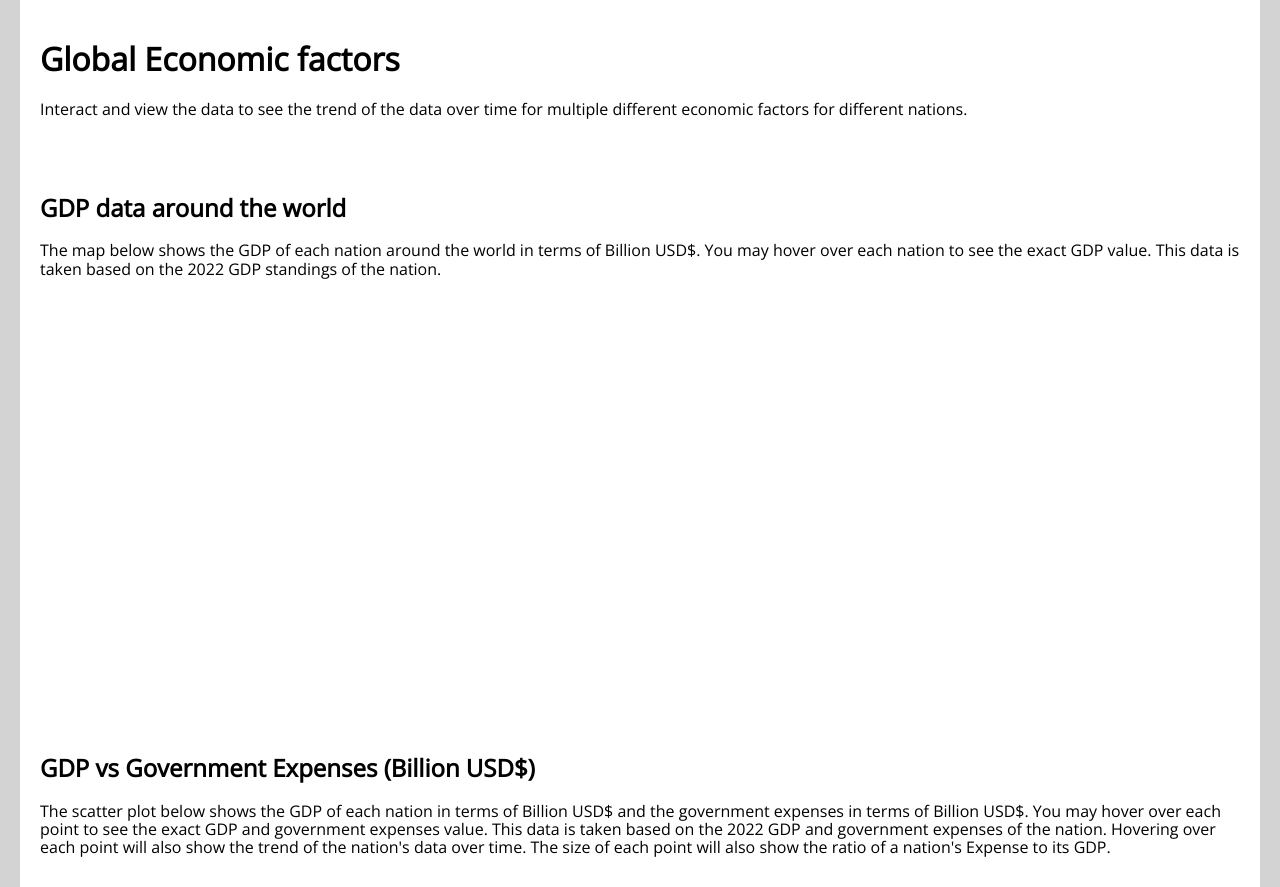
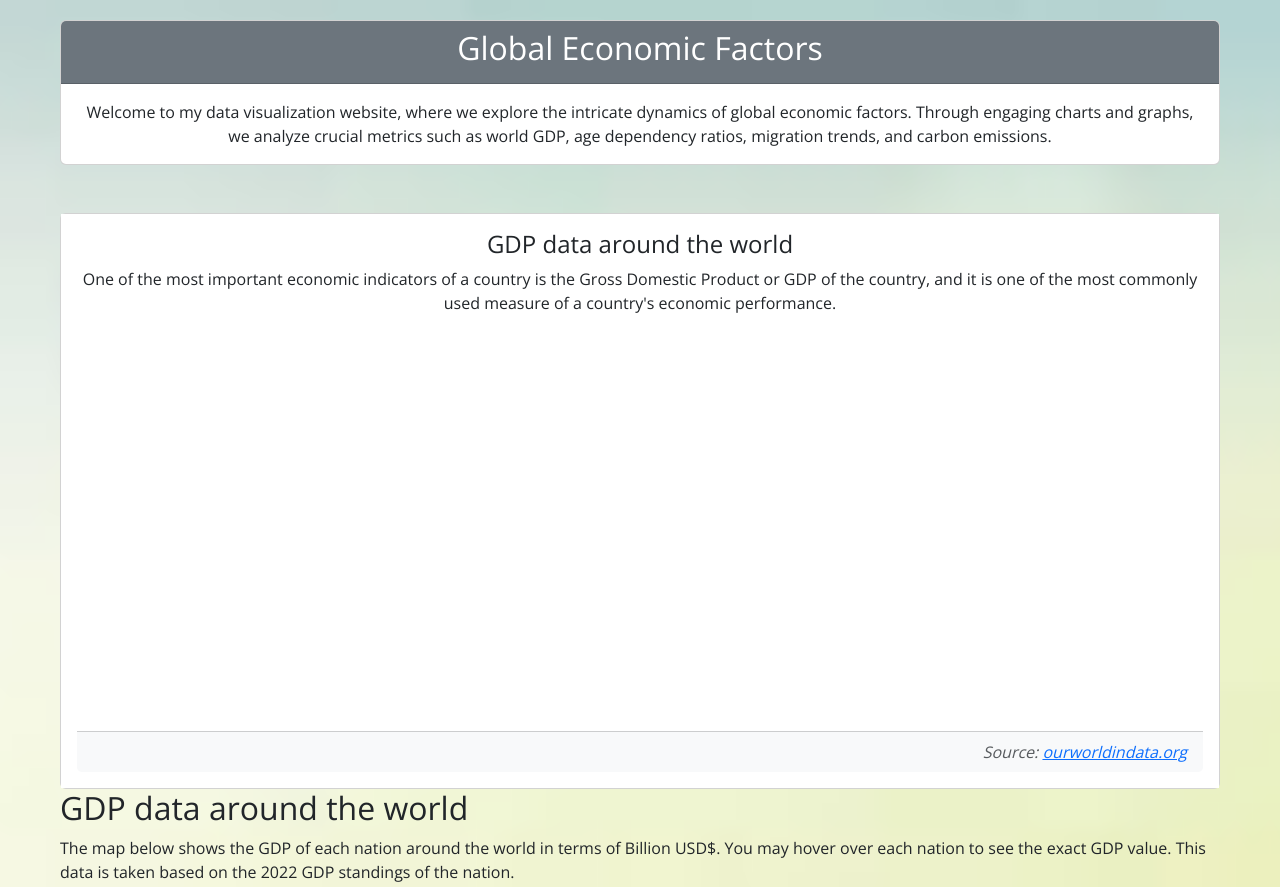
Before and after one commit to arav0020/FIT3179-DataVis2, a plain HTML site: page index.html in a window 1280 px wide. Shown: the top 887 px of the page. Drawn offline with nearby package versions, Linux system fonts and the light colour scheme; a script that the page names is missing.

Commit message:
updated some formatting

```diff
--- a/Visualisations/gdpMap.vg.json
+++ b/Visualisations/gdpMap.vg.json
@@ -7,7 +7,7 @@
     "fontSize": 20,
     "fontWeight": "bold"
   },
-  "width": 800,
+  "width": "container",
   "height": 400,
   "data": {
     "url": "https://raw.githubusercontent.com/arav0020/FIT3179-DataVis2/refs/heads/main/Base%20Data/ne_110m_admin_0_countries.topojson",
--- a/index.html
+++ b/index.html
@@ -14,6 +14,14 @@
       href="https://unpkg.com/purecss@2.0.3/build/pure-min.css"
     />
 
+    <!-- Import  Bootstrap -->
+    <link
+      href="https://cdn.jsdelivr.net/npm/bootstrap@5.3.3/dist/css/bootstrap.min.css"
+      rel="stylesheet"
+      integrity="sha384-QWTKZyjpPEjISv5WaRU9OFeRpok6YctnYmDr5pNlyT2bRjXh0JMhjY6hW+ALEwIH"
+      crossorigin="anonymous"
+    />
+
     <!-- Google font -->
     <link rel="preconnect" href="https://fonts.googleapis.com" />
     <link rel="preconnect" href="https://fonts.gstatic.com" crossorigin />
@@ -26,21 +34,51 @@
     <link rel="stylesheet" type="text/css" href="styles.css" media="all" />
   </head>
 
+  <body style=" background: no-repeat
+  url('https://raw.githubusercontent.com/arav0020/FIT3179-DataVis2/refs/heads/main/Misc/backgroundImg.jpg');
+  background-size: cover; background-position: top; " ></body>
+
   <body>
     <div class="page">
       <!-- Header section -->
-      <div class="pure-g">
-        <div class="pure-u-1-1">
-          <h1>Global Economic factors</h1>
-          <p>
-            Interact and view the data to see the trend of the data over time
-            for multiple different economic factors for different nations.
+      <div class="card text-center">
+        <div class="card-header bg-secondary text-white">
+          <h2 class="card-title">Global Economic Factors</h2>
+        </div>
+        <div class="card-body">
+          <p class="card-text">
+            Welcome to my data visualization website, where we explore the
+            intricate dynamics of global economic factors. Through engaging
+            charts and graphs, we analyze crucial metrics such as world GDP, age
+            dependency ratios, migration trends, and carbon emissions.
           </p>
         </div>
       </div>
+
+      <br />
+      <br />
       <!-- End Header section -->
 
       <!-- Visualization section with choropleth map on left and line chart on right -->
+      <div class="card text-center">
+        <div class="card-body bg-white text-dark">
+          <h4 class="card-title">GDP data around the world</h3>
+          <p class="card-text">
+            One of the most important economic indicators of a country is the Gross Domestic Product or GDP of the country, and it is one of the most commonly used measure of a country's economic performance.
+          </p>
+
+          <div class="card-body-center">
+            <div id="choropleth_map" class="vis-container"></div>
+          </div>
+
+          <div class="card-footer text-right bg-light">
+            <p class="card-text text-end text-muted"> <i>Source: </i><a href="https://ourworldindata.org/grapher/national-gdp-constant-usd-wb?tab=table"><i>ourworldindata.org </i></a> </p>
+          </div>
+        </div>
+      </div>
+
+
+
       <div class="pure-g">
         <div class="pure-u-1-1">
           <h2>GDP data around the world</h2>
--- a/styles.css
+++ b/styles.css
@@ -13,7 +13,6 @@ body {
 .page {
   width: 95%;
   max-width: 1200px;
-  background-color: white;
   margin: auto;
   padding: 20px;
 }
```
